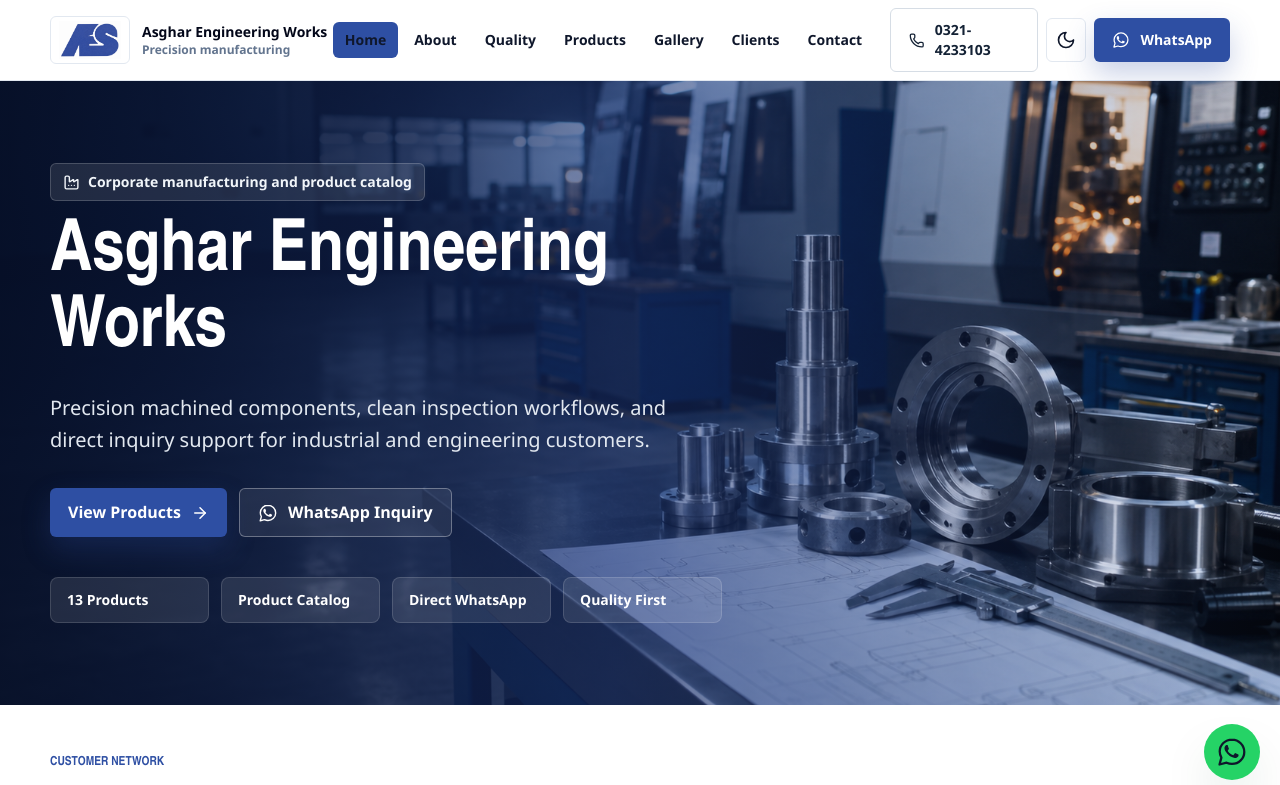
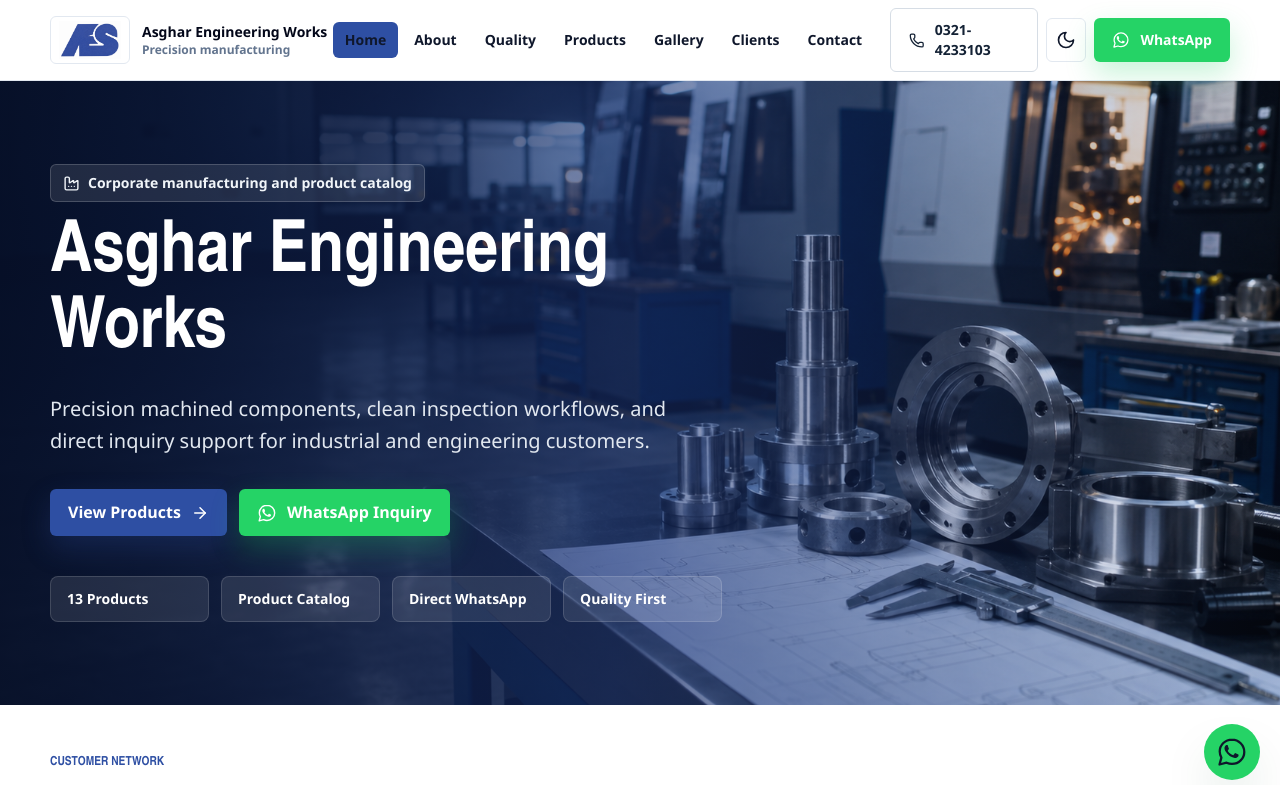
Before and after one commit to Ali-Jun/asgharengineeringworks, a React (Vite) app: page /#/ in a window 1280 px wide. Shown: the top 785 px of the page. Built offline with nearby package versions, Linux system fonts and the light colour scheme.

Commit message:
Make WhatsApp buttons green

```diff
--- a/src/components/Navbar.jsx
+++ b/src/components/Navbar.jsx
@@ -46,7 +46,7 @@
             </a>
             <ThemeToggle />
             <a
-              className="btn-primary text-sm"
+              className="btn-whatsapp text-sm"
               href={`${company.whatsappUrl}?text=${encodeURIComponent('Hello Asghar Engineering Works, I want to inquire about your products.')}`}
               target="_blank"
               rel="noreferrer"
@@ -86,7 +86,7 @@
                 {company.phones[0]}
               </a>
               <a
-                className="btn-primary text-sm"
+                className="btn-whatsapp text-sm"
                 href={`${company.whatsappUrl}?text=${encodeURIComponent('Hello Asghar Engineering Works, I want to inquire about your products.')}`}
                 target="_blank"
                 rel="noreferrer"
--- a/src/components/WhatsAppButton.jsx
+++ b/src/components/WhatsAppButton.jsx
@@ -3,7 +3,7 @@
 
 export default function WhatsAppButton({
   message = 'Hello Asghar Engineering Works, I want to inquire about your products.',
-  className = 'btn-primary',
+  className = 'btn-whatsapp',
   label = 'WhatsApp Inquiry',
 }) {
   const url = `${company.whatsappUrl}?text=${encodeURIComponent(message)}`;
--- a/src/index.css
+++ b/src/index.css
@@ -86,6 +86,7 @@
 
 .btn-primary,
 .btn-secondary,
+.btn-whatsapp,
 .btn-quiet {
   display: inline-flex;
   align-items: center;
@@ -125,6 +126,18 @@
   transform: translateY(-1px);
   border-color: rgba(255, 255, 255, 0.62);
   background: rgba(255, 255, 255, 0.15);
+}
+
+.btn-whatsapp {
+  background: #25d366;
+  color: #ffffff;
+  box-shadow: 0 12px 28px rgba(37, 211, 102, 0.25);
+}
+
+.btn-whatsapp:hover {
+  transform: translateY(-1px);
+  background: #1fbd5a;
+  box-shadow: 0 16px 34px rgba(37, 211, 102, 0.34);
 }
 
 .btn-quiet {
--- a/src/pages/Contact.jsx
+++ b/src/pages/Contact.jsx
@@ -47,7 +47,7 @@
                   <div key={item.label}>{content}</div>
                 );
               })}
-              <WhatsAppButton className="btn-primary w-full" />
+              <WhatsAppButton className="btn-whatsapp w-full" />
             </div>
 
             <ContactForm />
--- a/src/pages/Home.jsx
+++ b/src/pages/Home.jsx
@@ -55,7 +55,7 @@
                 View Products
                 <ArrowRight size={18} aria-hidden="true" />
               </Link>
-              <WhatsAppButton className="btn-secondary w-full sm:w-auto" />
+              <WhatsAppButton className="btn-whatsapp w-full sm:w-auto" />
             </div>
             <div className="mt-10 grid max-w-2xl grid-cols-2 gap-3 sm:grid-cols-4">
               {['13 Products', 'Product Catalog', 'Direct WhatsApp', 'Quality First'].map((item) => (
```
